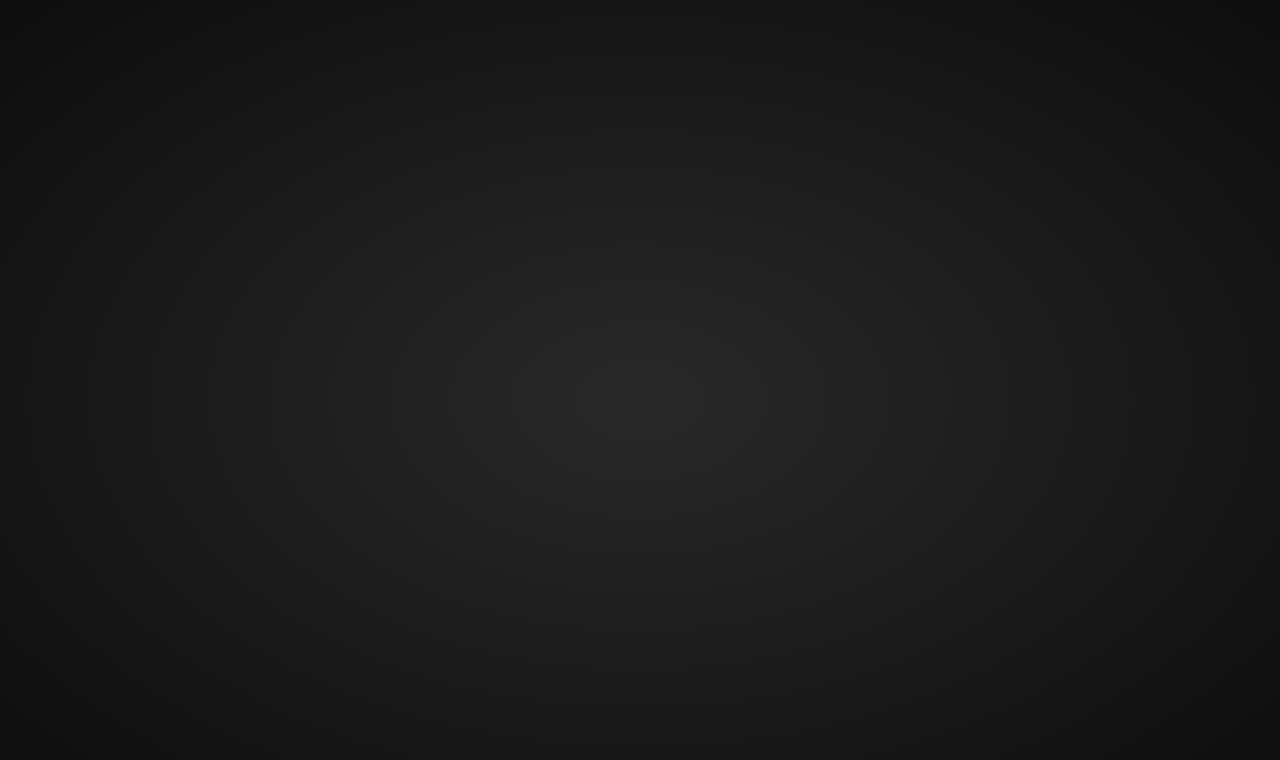
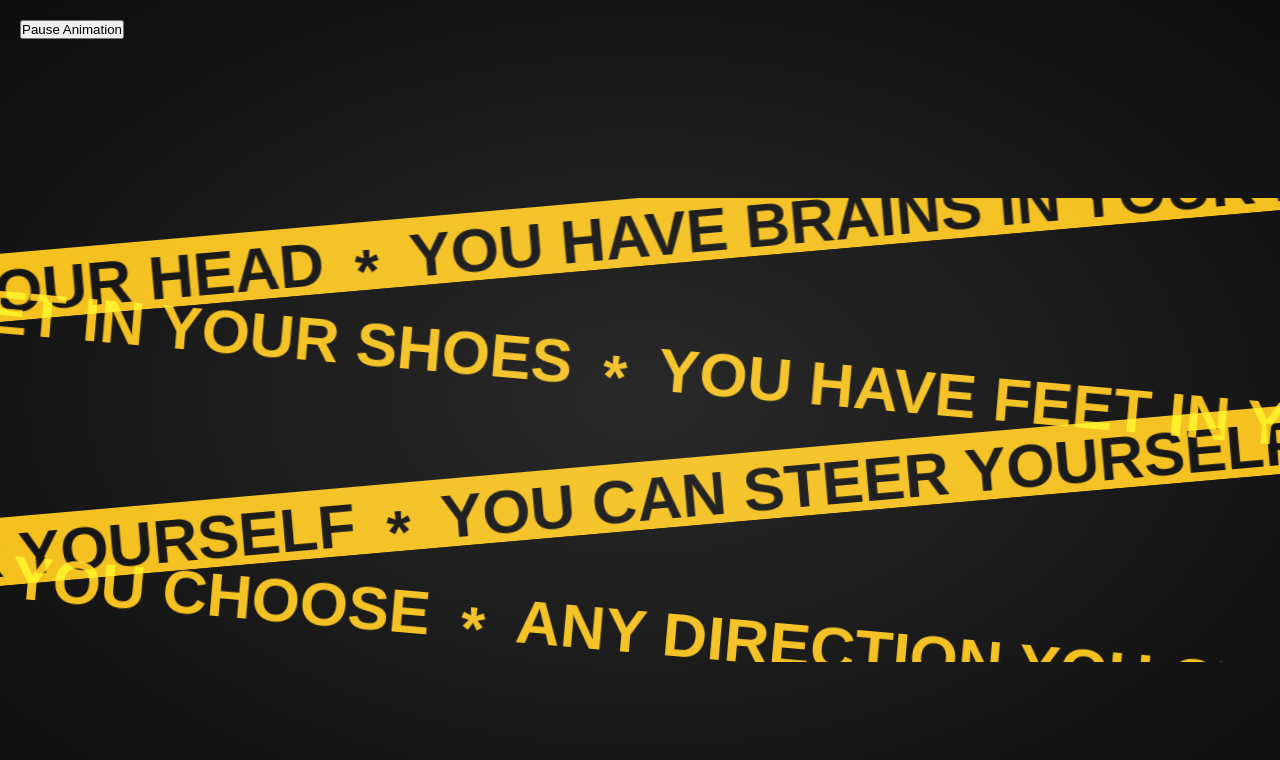
Before and after one commit to AliHesham2/React-Conversion, a Next.js app: page / in a window 1280 px wide. Shown: the top 760 px of the page. Built offline with nearby package versions, Linux system fonts and the light colour scheme.

Commit message:
feat(css-only-marquee): convert export #32 to React component, add CSS module and test data, wire to homepage

```diff
--- /dev/null
+++ b/app/components/css-only-marquee/CssOnlyMarquee.js
@@ -0,0 +1,39 @@
+"use client";
+
+import React, { useState } from 'react';
+import styles from './CssOnlyMarquee.module.css';
+
+export default function CssOnlyMarquee({ items = [] }) {
+  const [paused, setPaused] = useState(false);
+
+  return (
+    <div>
+      <button
+        type="button"
+        aria-pressed={paused}
+        onClick={() => setPaused((p) => !p)}
+        className={styles.pauseButton}
+      >
+        {paused ? 'Resume Animation' : 'Pause Animation'}
+      </button>
+
+      <div className={paused ? `${styles.marquees} ${styles.paused}` : styles.marquees}>
+        {items.map((it, idx) => (
+          <section
+            key={idx}
+            className={styles.marquee}
+            style={{ ['--char-count']: String(it.count || 20) }}
+          >
+            <div className={styles['marquee--inner']}>
+              {Array.from({ length: it.repeat || 6 }).map((_, i) => (
+                <p key={i} aria-hidden={i === 0 ? 'false' : 'true'}>
+                  {it.text}
+                </p>
+              ))}
+            </div>
+          </section>
+        ))}
+      </div>
+    </div>
+  );
+}
--- /dev/null
+++ b/app/components/css-only-marquee/CssOnlyMarquee.module.css
@@ -0,0 +1,93 @@
+.marquee {
+  --marquee--colour: #f3bb0b;
+  --marquee--repeat-count: 6;
+  --marquee--base-duration: 1s;
+  --marquee--repeat-size: calc(100% / var(--marquee--repeat-count));
+  --marquee--double-size: calc(var(--marquee--repeat-size) * 2);
+  --marquee--duration: calc(
+    var(--marquee--base-duration) * var(--char-count, 20)
+  );
+  overflow: hidden;
+  width: 110%;
+  margin-left: -5%;
+  mix-blend-mode: screen;
+  transform: rotate(-5deg);
+  background: var(--marquee--colour);
+  color: #000;
+}
+.marquee:nth-child(even) {
+  --marquee--direction: -1;
+  transform: rotate(5deg);
+  background: #000;
+  color: var(--marquee--colour);
+}
+.marquee p {
+  transform: translateY(0.07em);
+  font-weight: bold;
+  margin: 0;
+  display: flex;
+  gap: 0.5em;
+  line-height: 1.1;
+  font-size: clamp(2.5rem, 12vw, 6.2rem);
+  font-family: "Bebas Neue", sans-serif;
+}
+.marquee p::after {
+  content: "*";
+  transform: translateY(0.175em);
+}
+.marquee p::before {
+  content: "";
+}
+
+.marquee--inner {
+  width: max-content;
+  display: flex;
+  text-transform: uppercase;
+}
+
+@media (prefers-reduced-motion: no-preference) {
+  .marquee--inner {
+    animation: marquee var(--marquee--duration) infinite linear, reduce-marquee var(--marquee--duration) infinite linear paused;
+    animation-composition: add;
+  }
+  .marquee--inner:hover {
+    animation-play-state: running;
+  }
+}
+
+@keyframes marquee {
+  from {
+    transform: translateX(calc(( -1 * var(--marquee--double-size)) - (var(--marquee--double-size) * var(--marquee--direction, 1))));
+  }
+  to {
+    transform: translateX(calc(var(--marquee--double-size) * -1));
+  }
+}
+@keyframes reduce-marquee {
+  from {
+    transform: translateX(calc(var(--marquee--repeat-size) * var(--marquee--direction, 1)));
+  }
+  to {
+    transform: translateX(calc(var(--marquee--double-size) * -1));
+  }
+}
+
+.marquees {
+  align-content: center;
+  height: 100%;
+  display: grid;
+  gap: 5vw;
+  overflow: hidden;
+}
+
+.pauseButton {
+  position: absolute;
+  top: 20px;
+  left: 20px;
+  z-index: 50;
+}
+
+/* When the wrapper has the paused class, stop the inner animations */
+.paused .marquee--inner {
+  animation-play-state: paused !important;
+}
--- /dev/null
+++ b/app/data/cssOnlyMarqueeData.js
@@ -0,0 +1,8 @@
+const cssOnlyMarqueeData = [
+  { text: 'You have brains in your head', count: 28, repeat: 6 },
+  { text: 'You have feet in your shoes', count: 30, repeat: 6 },
+  { text: 'You can steer yourself', count: 22, repeat: 6 },
+  { text: 'Any direction you choose', count: 24, repeat: 6 }
+];
+
+export default cssOnlyMarqueeData;
--- a/app/page.js
+++ b/app/page.js
@@ -41,6 +41,8 @@ import Css3dCarouselRoom from './components/css-3d-carousel-room/Css3dCarouselRo
 import css3dCarouselRoomData from './data/css3dCarouselRoomData';
 import CssBlockRevealingEffect from './components/css-block-revealing-effect/CssBlockRevealingEffect';
 import cssBlockRevealingEffectData from './data/cssBlockRevealingEffectData';
+import CssOnlyMarquee from './components/css-only-marquee/CssOnlyMarquee';
+import cssOnlyMarqueeData from './data/cssOnlyMarqueeData';
 
 
 
@@ -85,6 +87,8 @@ export default function Home() {
 
   {/* <div style={{height: '60px'}} />
   <CssBlockRevealingEffect  /> */}
+    <div style={{height: '60px'}} />
+    <CssOnlyMarquee items={cssOnlyMarqueeData} />
 
 
 
```
